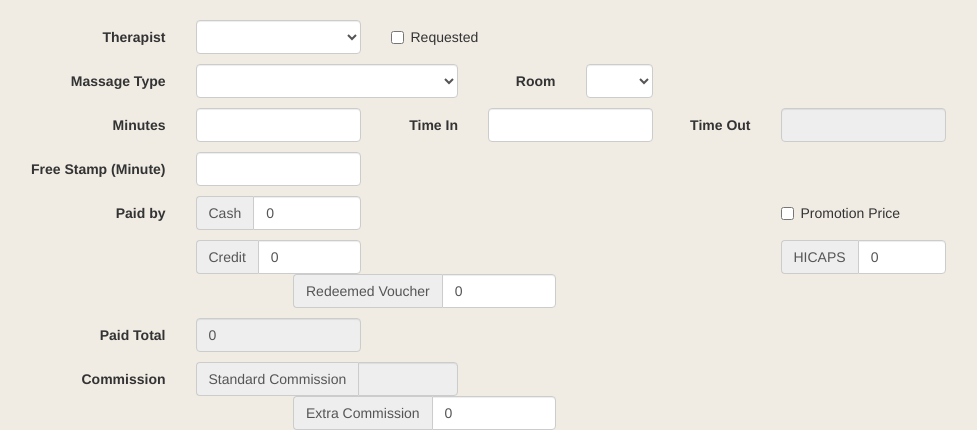
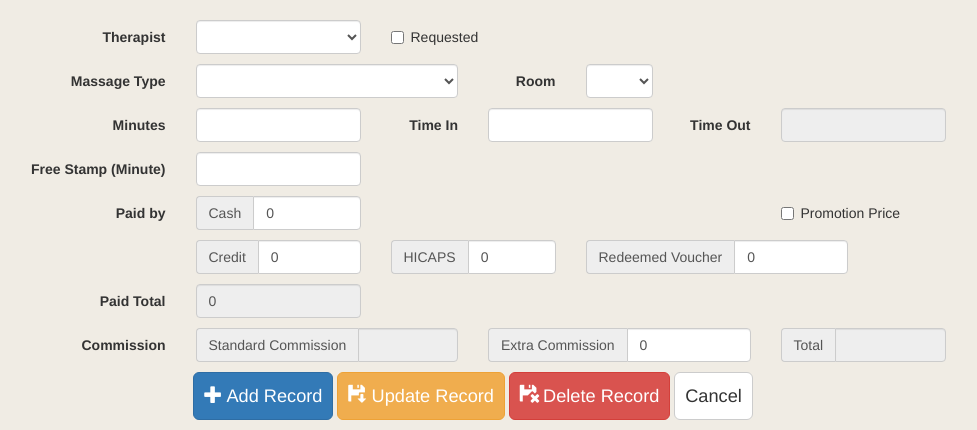
Before and after one commit to tony421/Freelance_Lelux, a PHP site: page /massage-record.php in a window 1280 px wide. Shown: the top 430 px of the page, without its empty margins (167-1144 px from the left). Run offline with PHP 8.4, Linux system fonts and the light colour scheme; the visitor is signed in with stand-in values (Sample User, id 1); lists and menus that the app fills with data are empty; some libraries are stand-ins or nearby versions.

Commit message:
grid adjustment

```diff
--- a/massage/massage-record.php
+++ b/massage/massage-record.php
@@ -116,13 +116,13 @@
 							    <input type="text" id="txtCredit" class="form-control" value="0">
 						    </div>
 						</div>
-						<div class="col-xs-offset-4 col-xs-6 col-sm-2">
+						<div class="col-xs-offset-4 col-xs-6 col-sm-offset-0 col-sm-2">
 							<div class="input-group">
 							    <span class="input-group-addon">HICAPS</span>
 							    <input type="text" id="txtHICAPS" class="form-control" value="0">
 						    </div>
 						</div>
-						<div class="col-xs-offset-4 col-xs-8 col-sm-3">
+						<div class="col-xs-offset-4 col-xs-8 col-sm-offset-0 col-sm-3">
 							<div class="input-group">
 							    <span class="input-group-addon">Redeemed Voucher</span>
 							    <input type="text" id="txtVoucher" class="form-control" value="0">
@@ -143,13 +143,13 @@
 							    <input type="text" id="txtStdCommission" class="form-control" disabled>
 						    </div>
 						</div>
-						<div class="col-xs-offset-4 col-xs-8  col-sm-3">
+						<div class="col-xs-offset-4 col-xs-8 col-sm-offset-0 col-sm-3">
 							<div class="input-group">
 							    <span class="input-group-addon">Extra Commission</span>
 							    <input type="text" id="txtReqReward" class="form-control" value="0">
 						    </div>
 						</div>
-						<div class="col-xs-offset-4 col-xs-8 col-sm-2">
+						<div class="col-xs-offset-4 col-xs-8 col-sm-offset-0 col-sm-2">
 							<div class="input-group">
 							    <span class="input-group-addon">Total</span>
 							    <input type="text" id="txtCommissionTotal" class="form-control" disabled>
```
